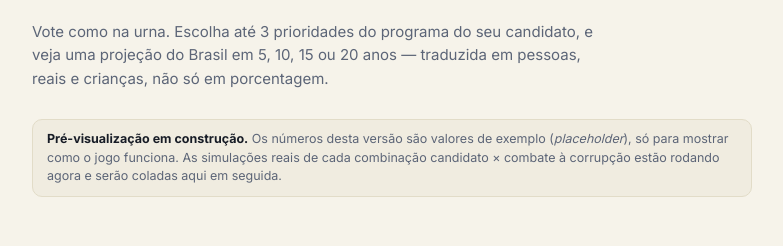
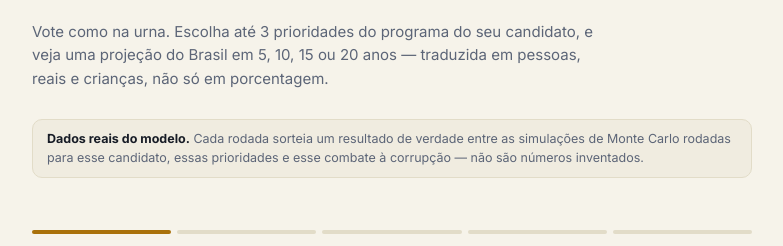
Before and after one commit to AugustoFM/minimal-state-world-dashboard, a plain HTML site: page docs/see-the-future/index.html in a window 1280 px wide. Shown: the part 128-374 px from the top of the page, without its empty margins (248-1031 px from the left). Drawn offline with Linux system fonts and the light colour scheme.

Commit message:
Replace stale preview banner now that real data is wired in
Co-Authored-By: Claude Sonnet 5 <noreply@anthropic.com>

```diff
--- a/docs/see-the-future/index.html
+++ b/docs/see-the-future/index.html
@@ -165,7 +165,7 @@ button.ghost{background:transparent; color:var(--muted); border:1.5px solid var(
     <div class="flag-rule"></div>
     <p class="lede">Vote como na urna. Escolha até 3 prioridades do programa do seu candidato, e veja uma projeção do Brasil em 5, 10, 15 ou 20 anos — traduzida em pessoas, reais e crianças, não só em porcentagem.</p>
     <div class="preview-banner">
-      <b>Pré-visualização em construção.</b> Os números desta versão são valores de exemplo (<i>placeholder</i>), só para mostrar como o jogo funciona. As simulações reais de cada combinação candidato × combate à corrupção estão rodando agora e serão coladas aqui em seguida.
+      <b>Dados reais do modelo.</b> Cada rodada sorteia um resultado de verdade entre as simulações de Monte Carlo rodadas para esse candidato, essas prioridades e esse combate à corrupção — não são números inventados.
     </div>
   </header>
 
```
